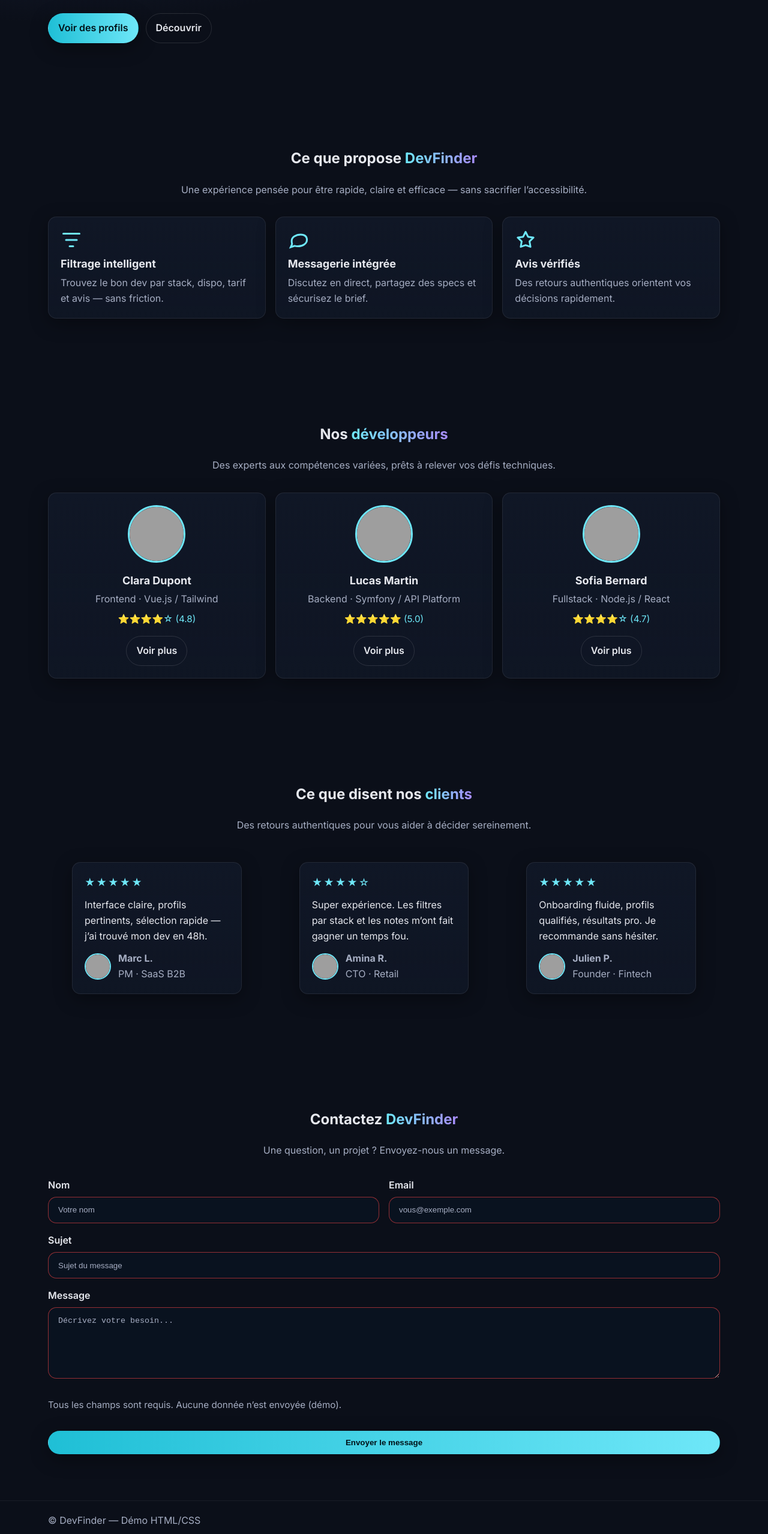
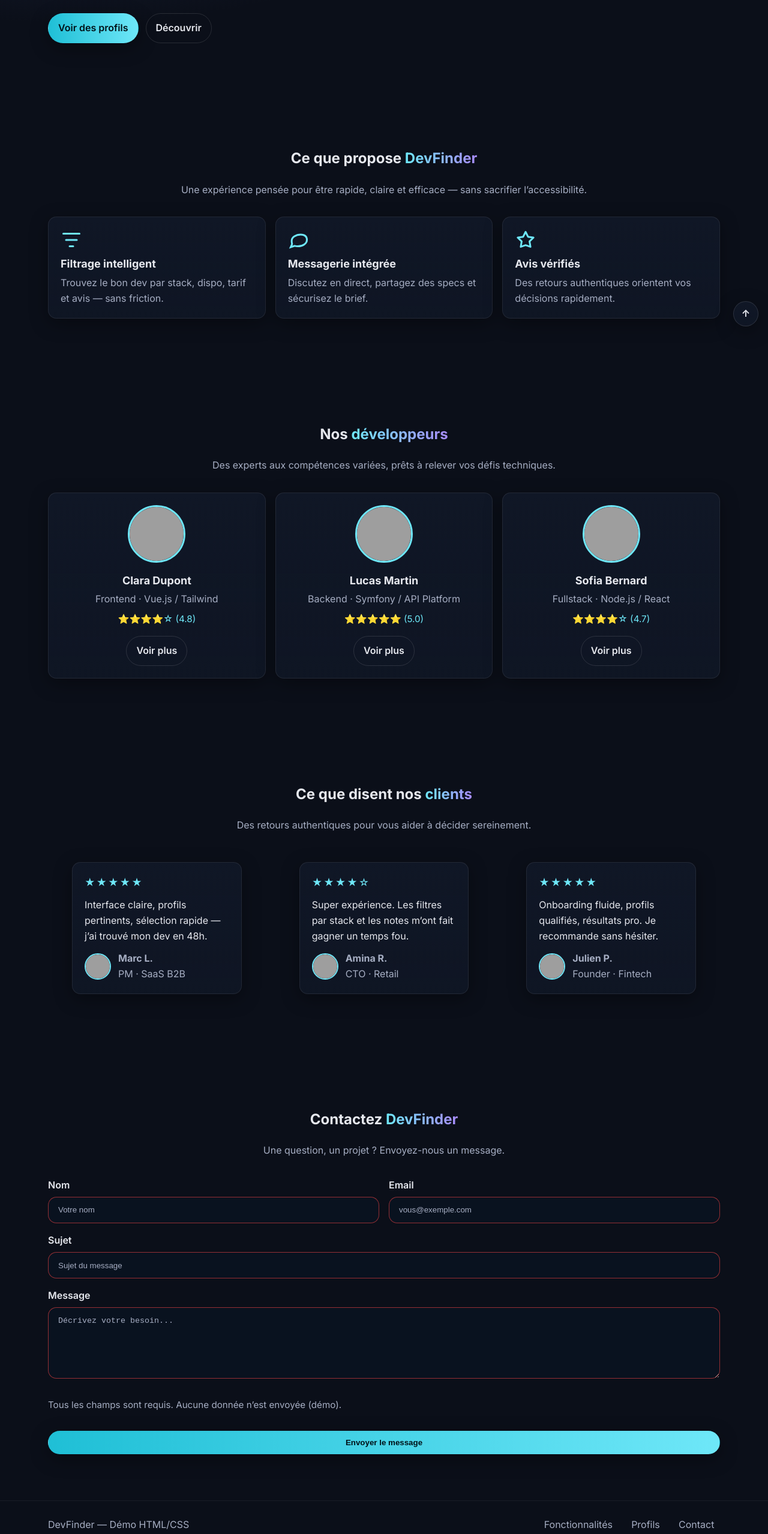
Before and after one commit to Fariidd/DevFinder, a plain HTML site: page index.html in a window 1280 px wide. Shown: the part 240-2797 px from the top of the page at 60% size. Drawn offline with Linux system fonts and the light colour scheme; grey boxes are pictures that could not be loaded.

Commit message:
chore(ui): polish focus/ancrage, footer, back-to-top, favicon, README

```diff
--- a/css/style.css
+++ b/css/style.css
@@ -320,3 +320,50 @@ a { color: inherit; text-decoration: none; }
     transform: none !important;
   }
 }
+
+/* Focus visibles et cohérents */
+a:focus-visible, .btn:focus-visible {
+  outline: 2px solid var(--primary);
+  outline-offset: 2px;
+  border-radius: 10px;
+}
+
+/* Corrige l’ancrage avec header sticky */
+.section { scroll-margin-top: 90px; }
+
+/* Légère transition pour liens */
+a, .btn { transition: background .2s ease, color .2s ease, border-color .2s ease, transform .2s ease; }
+
+/* Bouton back-to-top */
+.to-top{
+  position: fixed;
+  right: 1rem; bottom: 1rem;
+  width: 42px; height: 42px;
+  display: grid; place-items: center;
+  border-radius: 999px;
+  background: linear-gradient(180deg, var(--surface), rgba(16,23,38,.9));
+  border: 1px solid rgba(255,255,255,.12);
+  box-shadow: var(--shadow);
+  color: var(--text);
+  font-weight: 700;
+  text-decoration: none;
+}
+.to-top:hover{ transform: translateY(-2px); }
+
+/* Footer amélioré */
+.footer__grid{
+  display: grid;
+  gap: .75rem;
+  grid-template-columns: 1fr;
+}
+@media (min-width: 768px){
+  .footer__grid{ grid-template-columns: 1fr auto; align-items: center; }
+}
+.footer__brand{ color: var(--text-muted); }
+.footer__nav{ display: flex; gap: .75rem; flex-wrap: wrap; }
+.footer__nav a{
+  padding: .4rem .6rem; border-radius: 999px; color: var(--text-muted);
+}
+.footer__nav a:hover{
+  background: rgba(255,255,255,.06); color: var(--text);
+}
--- a/index.html
+++ b/index.html
@@ -5,6 +5,10 @@
   <meta name="viewport" content="width=device-width, initial-scale=1" />
   <title>DevFinder — Landing</title>
   <meta name="description" content="Landing page moderne 100% HTML/CSS : UI, responsive, accessibilité, animations.">
+  <link rel="icon" href="assets/logo.svg" type="image/svg+xml">
+  <meta name="theme-color" content="#0b0f19">
+  <meta property="og:image" content="assets/logo.svg">
+
 
   <!-- Google Fonts -->
   <link rel="preconnect" href="https://fonts.googleapis.com">
@@ -15,7 +19,8 @@
   <link rel="stylesheet" href="css/variables.css">
   <link rel="stylesheet" href="css/style.css">
 </head>
-<body>
+
+<body id="top">
   <!-- Lien accessibilité pour sauter au contenu -->
   <a class="skip-link" href="#contenu">Aller au contenu</a>
 
@@ -232,7 +237,17 @@
 
   <!-- FOOTER -->
   <footer class="footer">
-    <div class="container">© DevFinder — Démo HTML/CSS</div>
+    <div class="container footer__grid">
+      <div class="footer__brand">DevFinder — Démo HTML/CSS</div>
+      <nav class="footer__nav" aria-label="Liens de bas de page">
+        <a href="#features">Fonctionnalités</a>
+        <a href="#profiles">Profils</a>
+        <a href="#contact">Contact</a>
+      </nav>
+    </div>
   </footer>
+
+
+  <a href="#top" class="to-top" aria-label="Revenir en haut">↑</a>
 </body>
 </html>
```
Also changed, not shown: assets/logo.svg (added), 1 other file.
